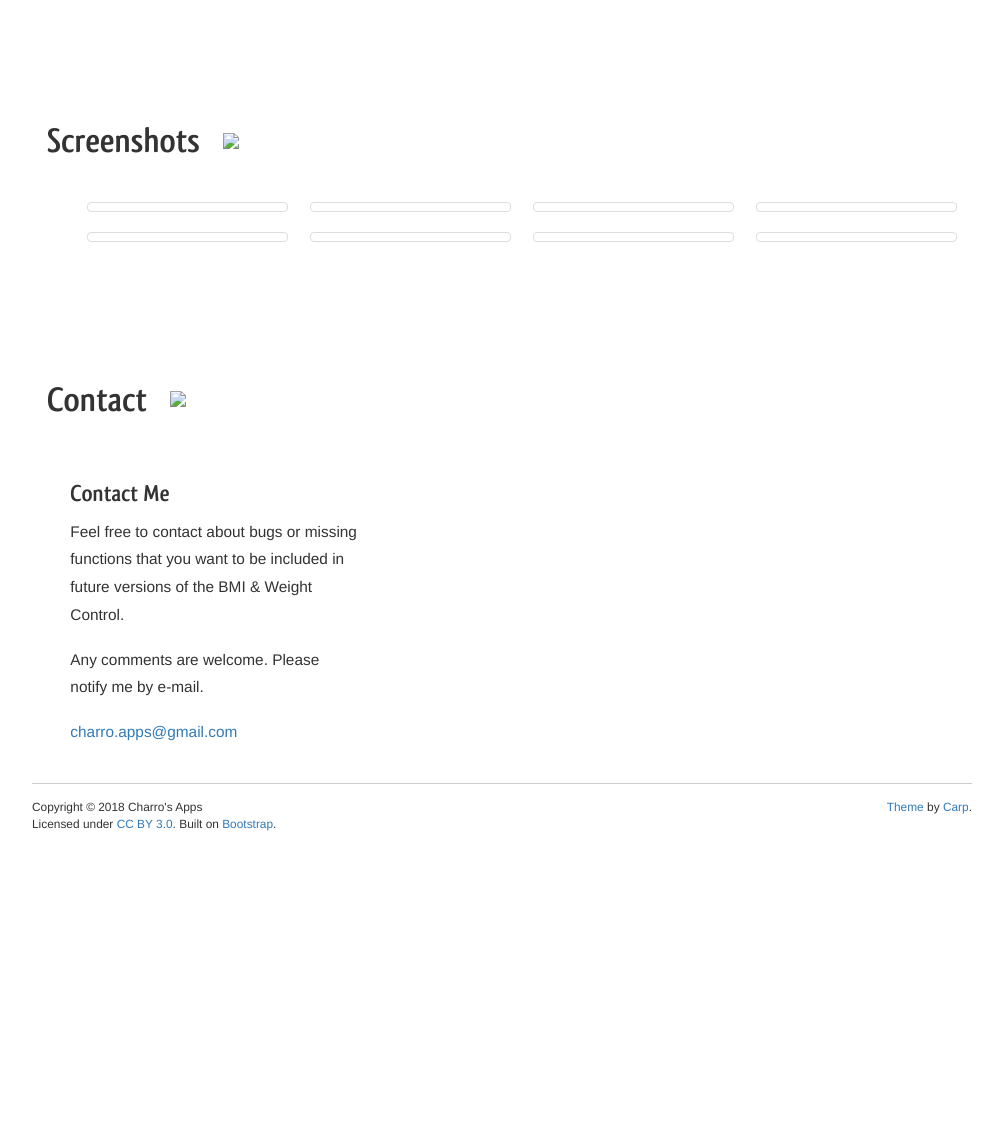
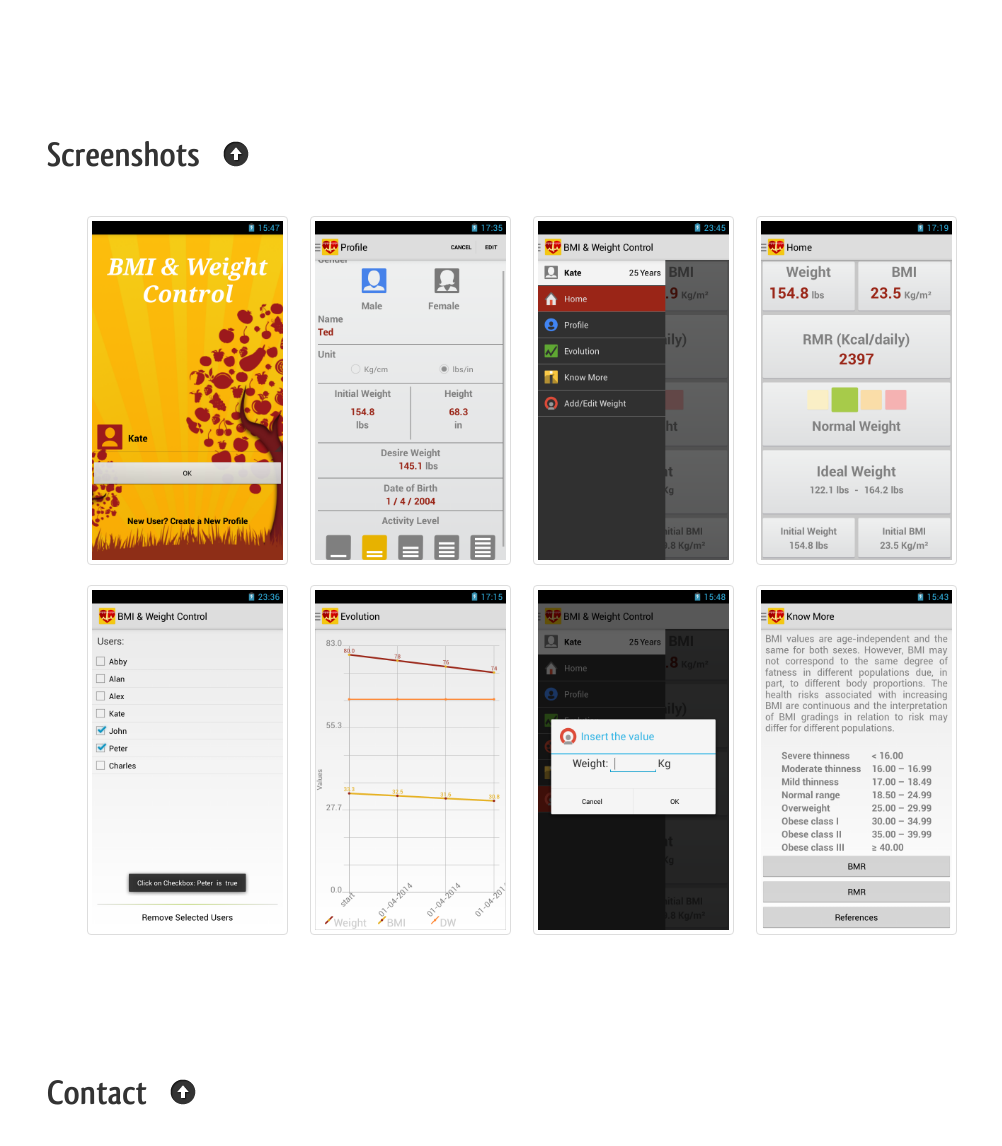
Before and after one commit to lordcharro/lordcharro.github.io, a plain HTML site: page bwc.html in a window 1280 px wide. Shown: the part 1324-2470 px from the top of the page, without its empty margins (138-1140 px from the left). Before the commit the page ends 2173 px from the top, so only its background shows below. Drawn offline with nearby package versions, Linux system fonts and the light colour scheme; some packages are replaced by stand-ins of ours; a script that the page names is missing; files whose address does not match are found by name.

Commit message:
Images links update

```diff
--- a/bwc.html
+++ b/bwc.html
@@ -72,7 +72,7 @@
 
 		<!-- PHONES IMAGE FOR DESKTOP MEDIA QUERY -->
 		<div class="span5 visible-desktop" >
-			<img src="img/phones.png" >
+			<img src="images/phones.png" >
 		</div>
 
 		<!-- APP DETAILS -->
@@ -80,7 +80,7 @@
 
 			<!-- ICON -->
 			<div class="visible-desktop" id="icon" >
-				<img src="img/app_icon.png" >
+				<img src="images/app_icon.png" >
 			</div>
 
 			<!-- APP NAME -->
@@ -100,7 +100,7 @@
 
 			<!-- PHONES IMAGE FOR TABLET MEDIA QUERY -->
 			<div class="hidden-desktop" id="phones" >
-				<img src="img/phones.png" >
+				<img src="images/phones.png" >
 			</div>
 
 			<!-- DESCRIPTION -->
@@ -120,7 +120,7 @@
 
 			<!-- DOWNLOAD & REQUIREMENT BOX -->
 			<div class="download-box" >
-				<a href="https://play.google.com/store/apps/details?id=pt.charro.bmiweightcontrol" ><img src="img/android_app_on_play_logo_large.png" ></a>
+				<a href="https://play.google.com/store/apps/details?id=pt.charro.bmiweightcontrol" ><img src="images/android_app_on_play_logo_large.png" ></a>
 			</div>
 
 			<div class="download-box" >
@@ -141,7 +141,7 @@
 			<h2 class="page-title" id="scroll_up" >
 				About
 				<a href="#home" class="arrow-top" >
-				<img src="img/arrow-top.png" >
+				<img src="images/arrow-top.png" >
 				</a>
 			</h2>
 
@@ -168,7 +168,7 @@
 			<h2 class="page-title" id="scroll_up" >
 				Updates
 				<a href="#home" class="arrow-top" >
-				<img src="img/arrow-top.png" >
+				<img src="images/arrow-top.png" >
 				</a>
 			</h2>
 
@@ -207,33 +207,33 @@
 		<h2 class="page-title" id="scroll_up" >
 				Screenshots
 				<a href="#home" class="arrow-top" >
-				<img src="img/arrow-top.png" >
+				<img src="images/arrow-top.png" >
 				</a>
 			</h2>
 
 		<!-- SCREENSHOT IMAGES ROW 1-->
 		<ul class="thumbnails" >
 			<li class="span3" >
-				<a href="img/screen01.png" rel="gallery" class="thumbnail" >
-				<img src="img/screen01.png" alt="" >
+				<a href="images/screen01.png" rel="gallery" class="thumbnail" >
+				<img src="images/screen01.png" alt="" >
 				</a>
 			</li>
 
 			<li class="span3" >
-				<a href="img/screen02.png" rel="gallery" class="thumbnail" >
-				<img src="img/screen02.png" alt="" >
+				<a href="images/screen02.png" rel="gallery" class="thumbnail" >
+				<img src="images/screen02.png" alt="" >
 				</a>
 			</li>
 
 			<li class="span3" >
-				<a href="img/screen03.png" rel="gallery" class="thumbnail" >
-				<img src="img/screen03.png" alt="" >
+				<a href="images/screen03.png" rel="gallery" class="thumbnail" >
+				<img src="images/screen03.png" alt="" >
 				</a>
 			</li>
 
 			<li class="span3" >
-				<a href="img/screen04.png" rel="gallery" class="thumbnail" >
-				<img src="img/screen04.png" alt="" >
+				<a href="images/screen04.png" rel="gallery" class="thumbnail" >
+				<img src="images/screen04.png" alt="" >
 				</a>
 			</li>
 		</ul>
@@ -241,26 +241,26 @@
 		<!-- SCREENSHOT IMAGES ROW 2-->
 		<ul class="thumbnails" >
 			<li class="span3" >
-				<a href="img/screen05.png" rel="gallery" class="thumbnail" >
-				<img src="img/screen05.png" alt="" >
+				<a href="images/screen05.png" rel="gallery" class="thumbnail" >
+				<img src="images/screen05.png" alt="" >
 				</a>
 			</li>
 
 			<li class="span3" >
-				<a href="img/screen06.png" rel="gallery" class="thumbnail" >
-				<img src="img/screen06.png" alt="" >
+				<a href="images/screen06.png" rel="gallery" class="thumbnail" >
+				<img src="images/screen06.png" alt="" >
 				</a>
 			</li>
 
 			<li class="span3" >
-				<a href="img/screen07.png" rel="gallery" class="thumbnail" >
-				<img src="img/screen07.png" alt="" >
+				<a href="images/screen07.png" rel="gallery" class="thumbnail" >
+				<img src="images/screen07.png" alt="" >
 				</a>
 			</li>
 
 			<li class="span3" >
-				<a href="img/screen08.png" rel="gallery" class="thumbnail" >
-				<img src="img/screen08.png" alt="" >
+				<a href="images/screen08.png" rel="gallery" class="thumbnail" >
+				<img src="images/screen08.png" alt="" >
 				</a>
 			</li>
 		</ul>
@@ -274,7 +274,7 @@
 		<h2 class="page-title" id="scroll_up" >
 				Contact
 				<a href="#home" class="arrow-top" >
-				<img src="img/arrow-top.png" >
+				<img src="images/arrow-top.png" >
 				</a>
 			</h2>
 
```
Also changed, not shown: index.html (+3 -3 lines), images/bmi.png (added), images/pomodore_clock.png (added), images/quote_machine.png (added).
